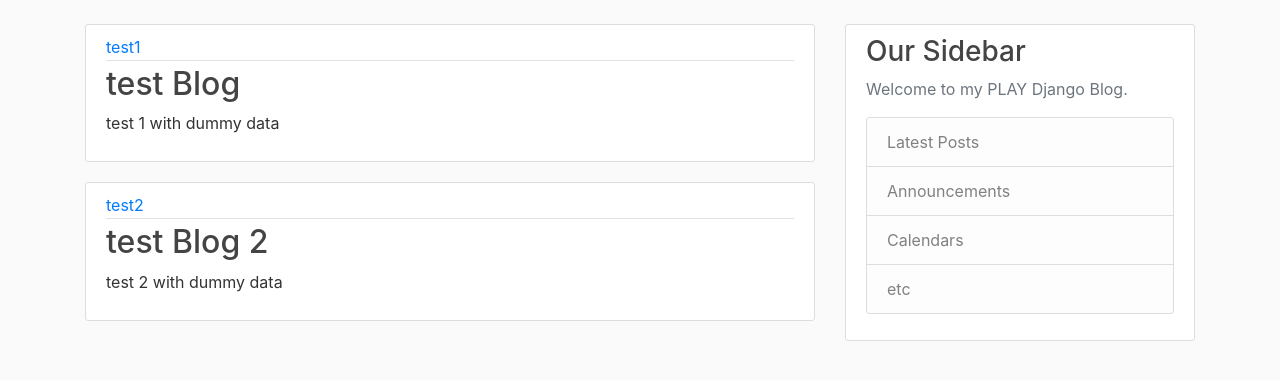
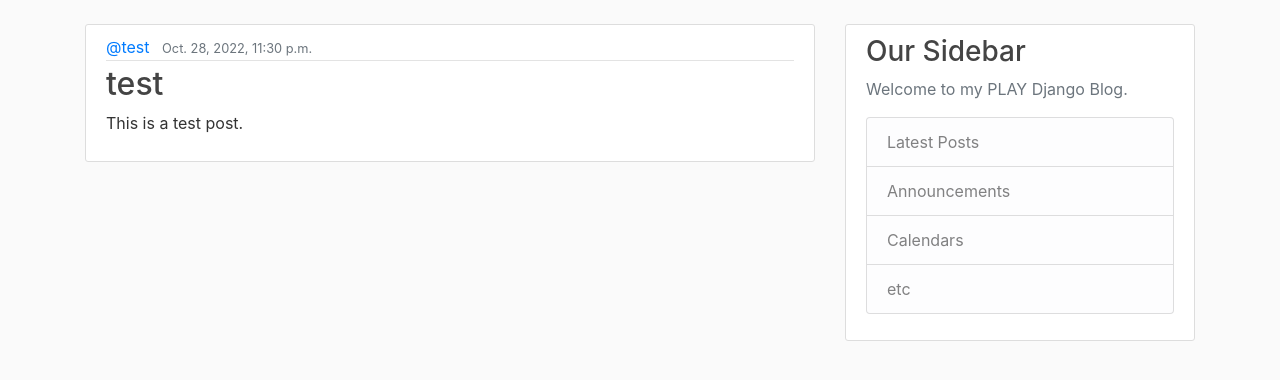
Before and after one commit to KevinXu17/Blog-with-Django-, a Django app: page /blog/ in a window 1280 px wide. Shown: the part 56-436 px from the top of the page. Run offline with Django 4.2, Linux system fonts and the light colour scheme; data comes from the database, SQL or seed files in the repository; some libraries are stand-ins or nearby versions.

Commit message:
# What have Done# get rid of dummy data, use default database for blogs

```diff
--- a/blog/templates/blog/home.html
+++ b/blog/templates/blog/home.html
@@ -5,7 +5,7 @@
           <div class="media-body">
             <div class="article-metadata">
               <a class="mr-2" href="#">{{ post.author }}</a>
-              <small class="text-muted">{{ post.date_posted|date:"F d, Y" }}</small>
+              <small class="text-muted">{{ post.date_posted }}</small>
             </div>
             <h2><a class="article-title" href="#">{{ post.title }}</a></h2>
             <p class="article-content">{{ post.content }}</p>
--- a/blog/views.py
+++ b/blog/views.py
@@ -3,27 +3,10 @@ from django.http import HttpResponse
 from .models import Post
 # Create your views here.
 
-## dummy dataset
-posts = [
-    {
-        'author': 'test1',
-        'title': 'test Blog',
-        'content': 'test 1 with dummy data',
-        'date_posted': 'August 23, 2022'
-    },
-    {
-        'author': 'test2',
-        'title': 'test Blog 2',
-        'content': 'test 2 with dummy data',
-        'date_posted': 'August 24, 2022'
-    },
-]
-
-
 def home(request):
     context = {
         ## Post.objects.all()
-        'posts': posts
+        'posts': Post.objects.all()
     }
     return render(request, 'blog/home.html', context)
 
```
